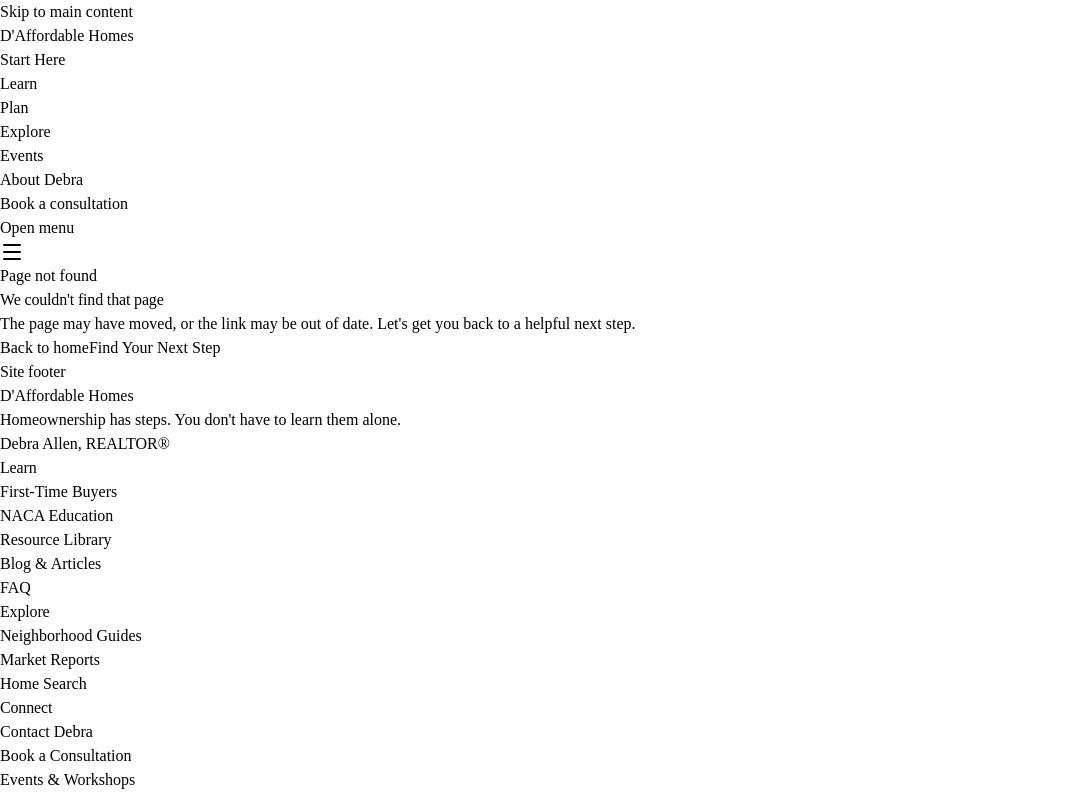
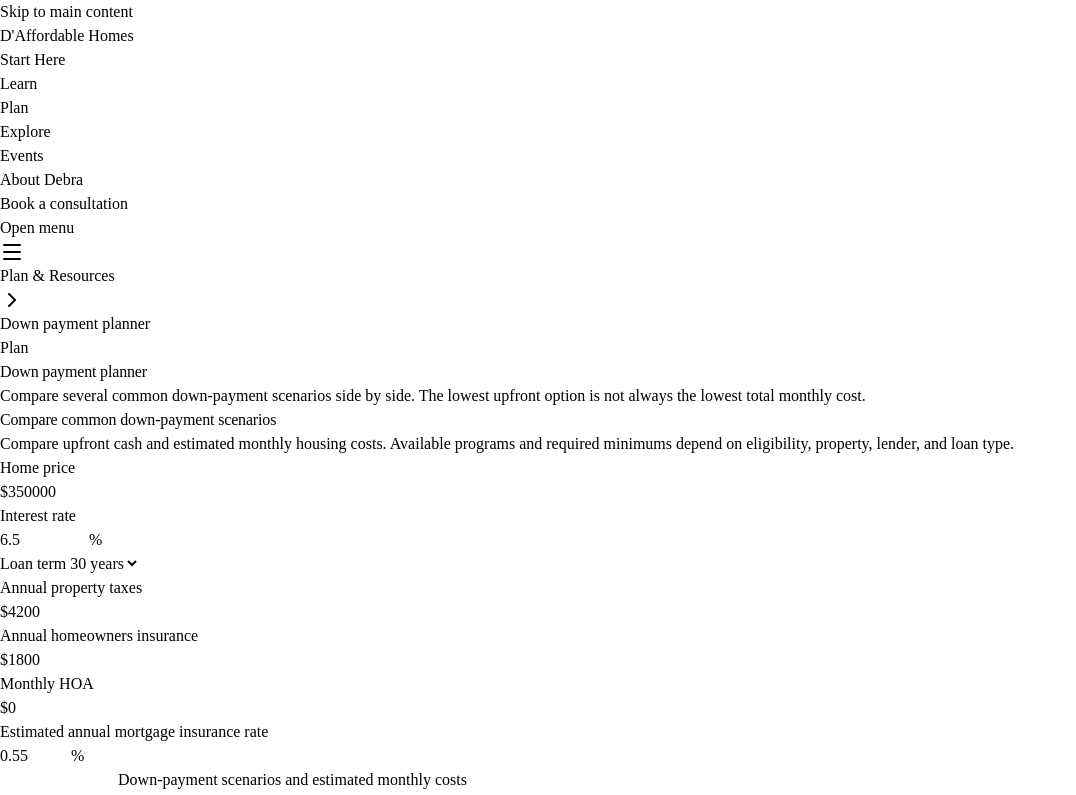
Before and after one commit to ebyron357/DAffordableHomes-Platform, a Next.js app in the folder apps/web/: page /resources/calculators/down-payment in a window 1280 px wide. Before the commit this address had no page. Shown: the top 795 px of the page, without its empty margins (0-1076 px from the left). Built offline with nearby package versions, Linux system fonts and the light colour scheme.

Commit message:
Add down payment planner page

```diff
--- /dev/null
+++ b/apps/web/app/resources/calculators/down-payment/page.tsx
@@ -0,0 +1,29 @@
+import type { Metadata } from "next"
+import { DownPaymentPlanner } from "@/components/calculators/homebuyer-calculators"
+import { PageHeader } from "@/components/page/page-header"
+import { Section } from "@/components/page/section"
+
+export const metadata: Metadata = {
+  title: "Down Payment Planner",
+  description:
+    "Compare common down-payment percentages, upfront cash, estimated loan balances, mortgage insurance, and monthly housing costs.",
+}
+
+export default function DownPaymentPlannerPage() {
+  return (
+    <>
+      <PageHeader
+        eyebrow="Plan"
+        title="Down payment planner"
+        description="Compare several common down-payment scenarios side by side. The lowest upfront option is not always the lowest total monthly cost."
+        crumbs={[
+          { label: "Plan & Resources", href: "/resources" },
+          { label: "Down payment planner" },
+        ]}
+      />
+      <Section>
+        <DownPaymentPlanner />
+      </Section>
+    </>
+  )
+}
```
